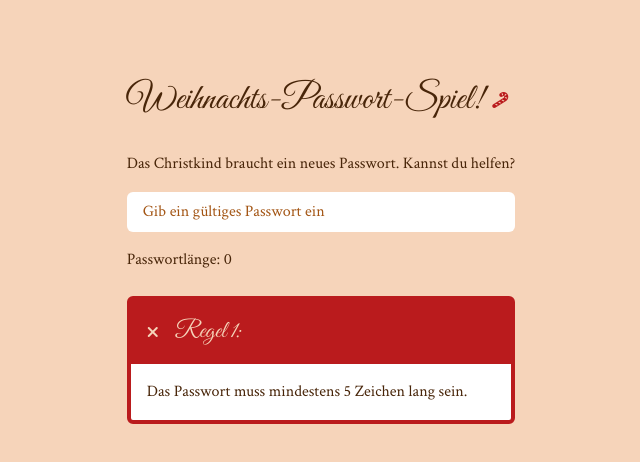
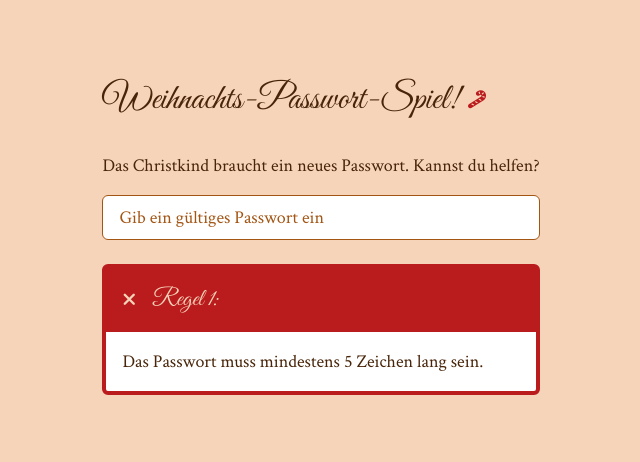
Before and after one commit to anress/password-game, a Vue app: page / in a window 1280 px wide. Shown: the top 462 px of the page, without its empty margins (319-959 px from the left). Built offline with nearby package versions, Linux system fonts and the light colour scheme.

Commit message:
some polishing

```diff
--- a/src/App.vue
+++ b/src/App.vue
@@ -29,8 +29,8 @@ function redirect() {
 </script>
 
 <template>
-  <div class="bg-sand-100 min-h-screen text-dark mx-auto flex justify-center">
-    <div class="max-w-[600px] flex flex-col p-10 sm:p-20">
+  <div id="game-container" class="bg-sand-100 min-h-screen text-dark mx-auto flex justify-center">
+    <div class="max-w-[600px] flex flex-col p-6 sm:p-20">
       <div class="flex items-center mb-8">
         <h1 class="text-3xl md:text-4xl">Weihnachts-Passwort-Spiel!</h1>
         <i class="fa-solid fa-candy-cane text-red ml-2"></i>
--- a/src/components/Input.vue
+++ b/src/components/Input.vue
@@ -12,13 +12,13 @@ const emit = defineEmits<{
 
 <template>
   <input
+    id="game-input"
     v-model="password"
     @input="(e: InputEvent) => emit('updatePw', e.target?.value)"
     type="string"
     :class="{
-      'bg-light focus:outline-sand-300 rounded-md px-4 py-2 placeholder:text-sand-400 mb-4': true,
+      'bg-light border border-sand-400 focus:outline-sand-300 rounded-md px-4 py-2 placeholder:text-sand-400 mb-4': true,
     }"
     placeholder="Gib ein gültiges Passwort ein"
   />
-  <div class="mb-4">Passwortlänge: {{ password.length }}</div>
 </template>
--- a/src/data/rules.ts
+++ b/src/data/rules.ts
@@ -12,7 +12,6 @@ function sumDigitsFromString(str: string) {
 
 function countRegexMatches(str: string, regex: RegExp) {
   const matches = str.match(regex);
-  console.log(matches);
   return matches ? matches.length : 0;
 }
 
--- a/src/style.css
+++ b/src/style.css
@@ -9,4 +9,5 @@ h1, h2 {
 
 p, div {
   font-family: 'Crimson Text', serif;
+  font-size: large;
 }
--- a/vite.config.ts
+++ b/vite.config.ts
@@ -4,4 +4,5 @@ import vue from '@vitejs/plugin-vue'
 // https://vitejs.dev/config/
 export default defineConfig({
   plugins: [vue()],
+  base: '',
 })
```
